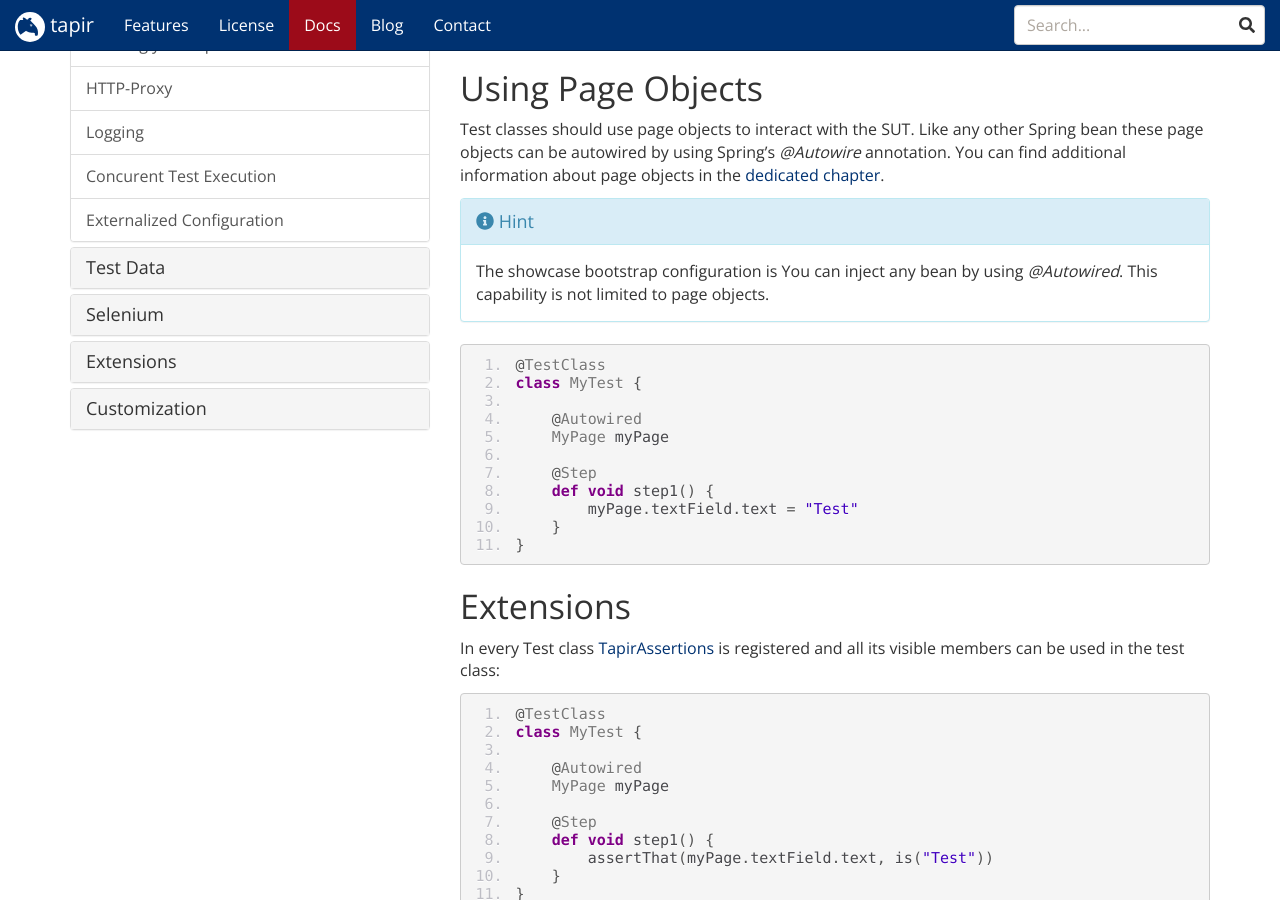
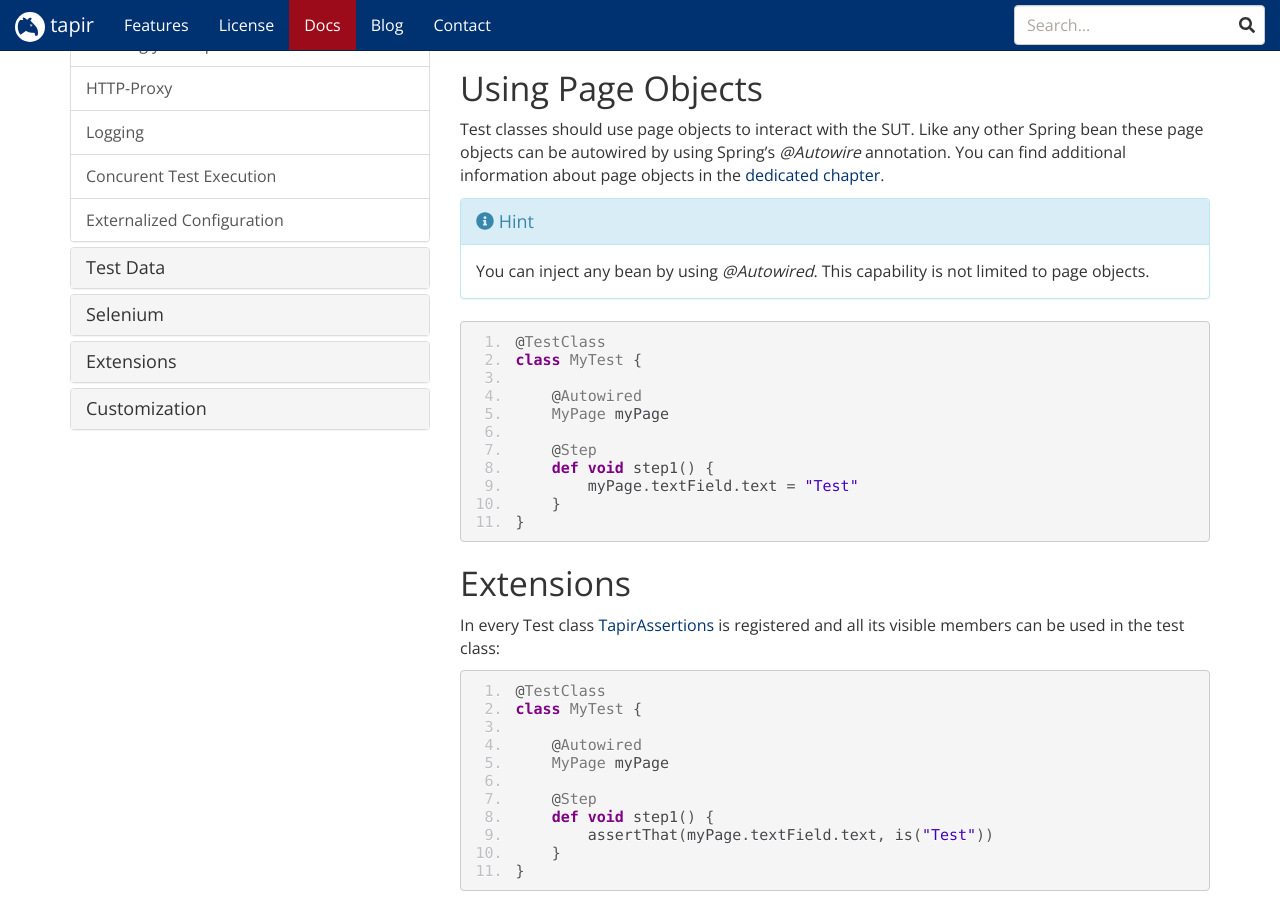
Before and after one commit to tapir-test/tapir-website, a Jekyll site: the page built from _docs/usingtapir/Test_Class.md, in a window 1280 px wide and 900 px high, scrolled down 532 px. Built offline with Jekyll 4.4.1, drawn with Linux system fonts in a browser that asks for light colours; nearby versions of some CDN libraries; comment, search, counter and statistics services are not loaded.

Commit message:
Corrected a text
Signed-off-by: Nils Christian Ehmke <nils-christian.ehmke@bmiag.de>

```diff
--- a/_docs/usingtapir/Test_Class.md
+++ b/_docs/usingtapir/Test_Class.md
@@ -45,7 +45,6 @@ about page objects in the [dedicated chapter]({{ "/docs/usingtapir/page-objects/
     <div class="panel-title"><span class="fa fa-info-circle"></span> Hint</div>
   </div>
   <div class="panel-body">
-  The showcase bootstrap configuration is
   You can inject any bean by using <i>@Autowired</i>. This capability is not
   limited to page objects.
   </div>
```
